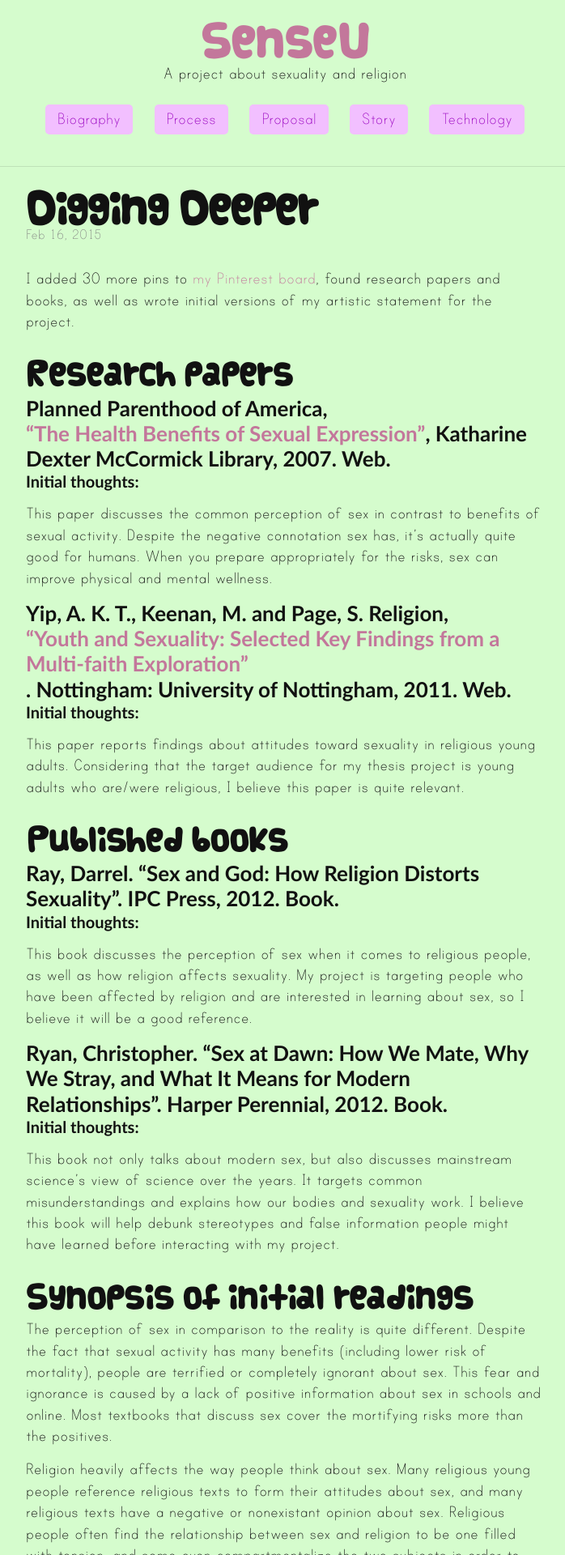
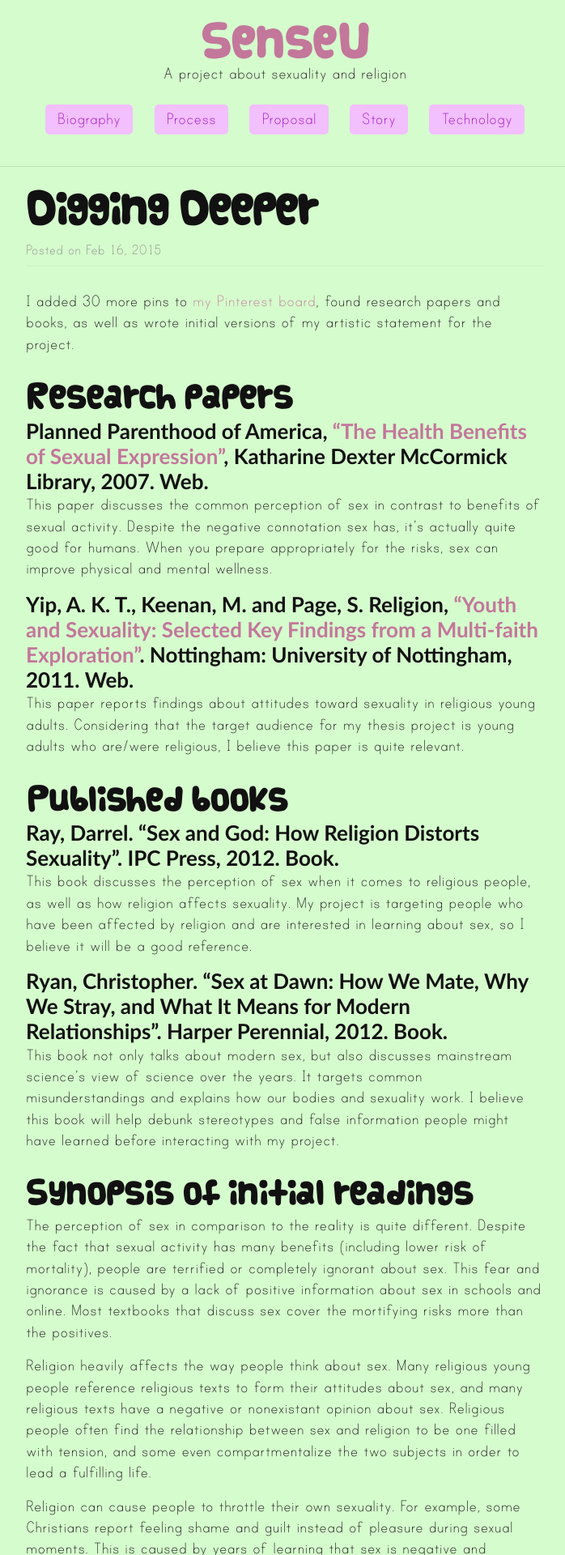
Before and after one commit to cattsmall/thesis-website, a Jekyll site: the page built from _posts/2015-02-16-process-deeper.md, in a window 1280 px wide. Shown: the top 1920 px of the page at 81% size, without its empty margins (288-986 px from the left). Built offline with Jekyll 4.4.1, drawn with Linux system fonts in a browser that asks for light colours; some web fonts are replaced.

Commit message:
post styles edited

```diff
--- a/_includes/header.html
+++ b/_includes/header.html
@@ -2,7 +2,7 @@
 
   <div class="wrapper">
 
-    <h1 class="site-title">
+    <h1 class="site-title{% if page.title == 'Proposal' %} home{% endif %}">
       <a href="{{ site.baseurl }}/">{{ site.title }}</a>
     </h1>
     <p class="site-desc" href="{{ site.baseurl }}/">{{ site.description }}</p>
--- a/_layouts/page.html
+++ b/_layouts/page.html
@@ -1,7 +1,7 @@
 ---
 layout: default
 ---
-<div class="post">
+<div class="post page">
 
   <header class="post-header">
     <h1 class="post-title">{{ page.title }}</h1>
--- a/_layouts/post.html
+++ b/_layouts/post.html
@@ -5,7 +5,7 @@ layout: default
 
   <header class="post-header">
     <h1 class="post-title">{{ page.title }}</h1>
-    <p class="post-meta">{{ page.date | date: "%b %-d, %Y" }}{% if page.author %} • {{ page.author }}{% endif %}{% if page.meta %} • {{ page.meta }}{% endif %}</p>
+    <p class="post-meta">Posted on {{ page.date | date: "%b %-d, %Y" }}{% if page.author %} • {{ page.author }}{% endif %}{% if page.meta %} • {{ page.meta }}{% endif %}</p>
   </header>
 
   <article class="post-content">
--- a/_posts/2015-02-16-process-deeper.md
+++ b/_posts/2015-02-16-process-deeper.md
@@ -11,13 +11,9 @@ I added 30 more pins to [my Pinterest board](https://www.pinterest.com/iarecatt/
 
 ###Planned Parenthood of America, [“The Health Benefits of Sexual Expression”](http://www.plannedparenthood.org/files/3413/9611/7801/Benefits_Sex_07_07.pdf), Katharine Dexter McCormick Library, 2007. Web.
 
-####Initial thoughts:
-
 This paper discusses the common perception of sex in contrast to benefits of sexual activity. Despite the negative connotation sex has, it’s actually quite good for humans. When you prepare appropriately for the risks, sex can improve physical and mental wellness.
 
 ###Yip, A. K. T., Keenan, M. and Page, S. Religion, [“Youth and Sexuality: Selected Key Findings from a Multi-faith Exploration”](http://www.nottingham.ac.uk/sociology/pdfs/rys-research-report.pdf). Nottingham: University of Nottingham, 2011. Web.
-
-####Initial thoughts:
 
 This paper reports findings about attitudes toward sexuality in religious young adults. Considering that the target audience for my thesis project is young adults who are/were religious, I believe this paper is quite relevant.
 
@@ -25,13 +21,9 @@ This paper reports findings about attitudes toward sexuality in religious young
 
 ###Ray, Darrel. “Sex and God: How Religion Distorts Sexuality”. IPC Press, 2012. Book.
 
-####Initial thoughts:
-
 This book discusses the perception of sex when it comes to religious people, as well as how religion affects sexuality. My project is targeting people who have been affected by religion and are interested in learning about sex, so I believe it will be a good reference.
 
 ###Ryan, Christopher. “Sex at Dawn: How We Mate, Why We Stray, and What It Means for Modern Relationships”. Harper Perennial, 2012. Book.
-
-####Initial thoughts:
 
 This book not only talks about modern sex, but also discusses mainstream science’s view of science over the years. It targets common misunderstandings and explains how our bodies and sexuality work. I believe this book will help debunk stereotypes and false information people might have learned before interacting with my project.
 
--- a/_sass/_base.scss
+++ b/_sass/_base.scss
@@ -95,8 +95,7 @@ h3 {
 a {
     color: $brand-color;
     text-decoration: none;
-    @include transition(all .2s);
-    display:inline-block;
+    @include transition(color .2s);
 
     &:visited {
         color: darken($brand-color, 15%);
@@ -104,11 +103,6 @@ a {
 
     &:hover {
         color: lighten($brand-color, 5%);
-        @include scale(1.05);
-    }
-
-    &:active, &:hover:active {
-        @include scale(0.9);
     }
 }
 
--- a/_sass/_layout.scss
+++ b/_sass/_layout.scss
@@ -14,7 +14,10 @@
     display: block;
     margin-bottom: 0;
     padding: 25px 0 0;
-    @include animation(wiggle 1s 1);
+
+    &.home {
+        @include animation(wiggle 1s 1);
+    }
 }
 
 .site-nav {
@@ -128,6 +131,7 @@
 .post-meta {
     font-size: $small-font-size;
     color: $grey-color;
+    margin: 1em 0 0;
 }
 
 .post-link {
@@ -188,3 +192,11 @@
         }
     }
 }
+
+.post:not(.page) {
+    .post-header {
+        padding-bottom: $spacing-unit/4;
+        margin-bottom: $spacing-unit;
+        border-bottom: 1px solid fade-out(#000, .95);
+    }
+}
```
